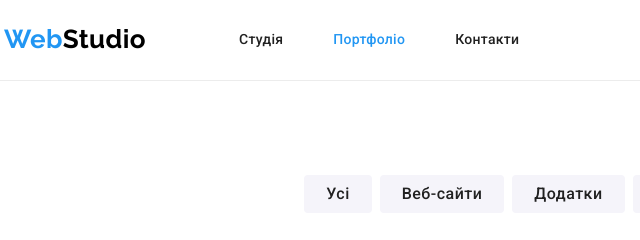
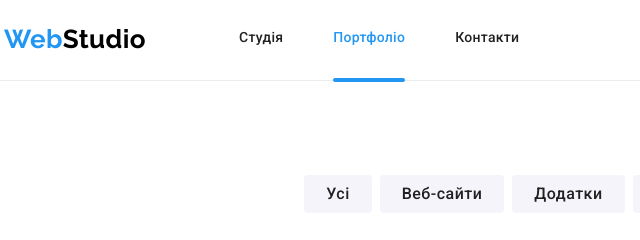
Before and after one commit to Andrew4119/goit-markup-hw-07, a plain HTML site: page portfolio.html in a window 1280 px wide. Shown: the top 240 px of the page, 51-691 px from the left. Drawn offline with nearby package versions, Linux system fonts and the light colour scheme.

Commit message:
Update portfolio.html

```diff
--- a/portfolio.html
+++ b/portfolio.html
@@ -28,7 +28,7 @@
                 <a class="webstudio-link link " href="./index.html">Студія</a>
               </li>
               <li class="navigation-item">
-                <a class="webstudio-link link  portfolio__current" href="./portfolio.html">Портфоліо</a>
+                <a class="webstudio-link link  current" href="./portfolio.html">Портфоліо</a>
               </li>
               <li class="navigation-item">
                 <a class="webstudio-link link" href="">Контакти</a>
```
